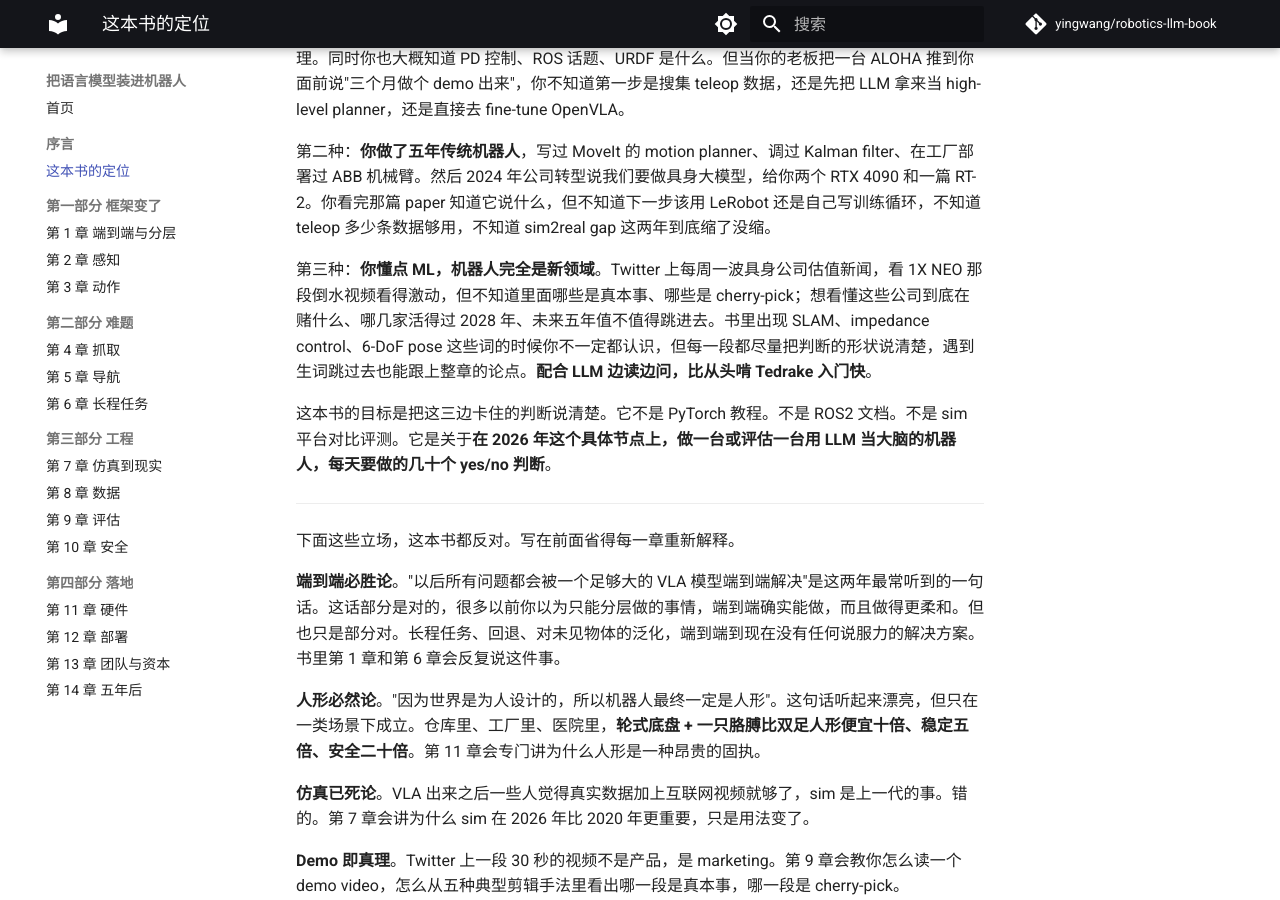
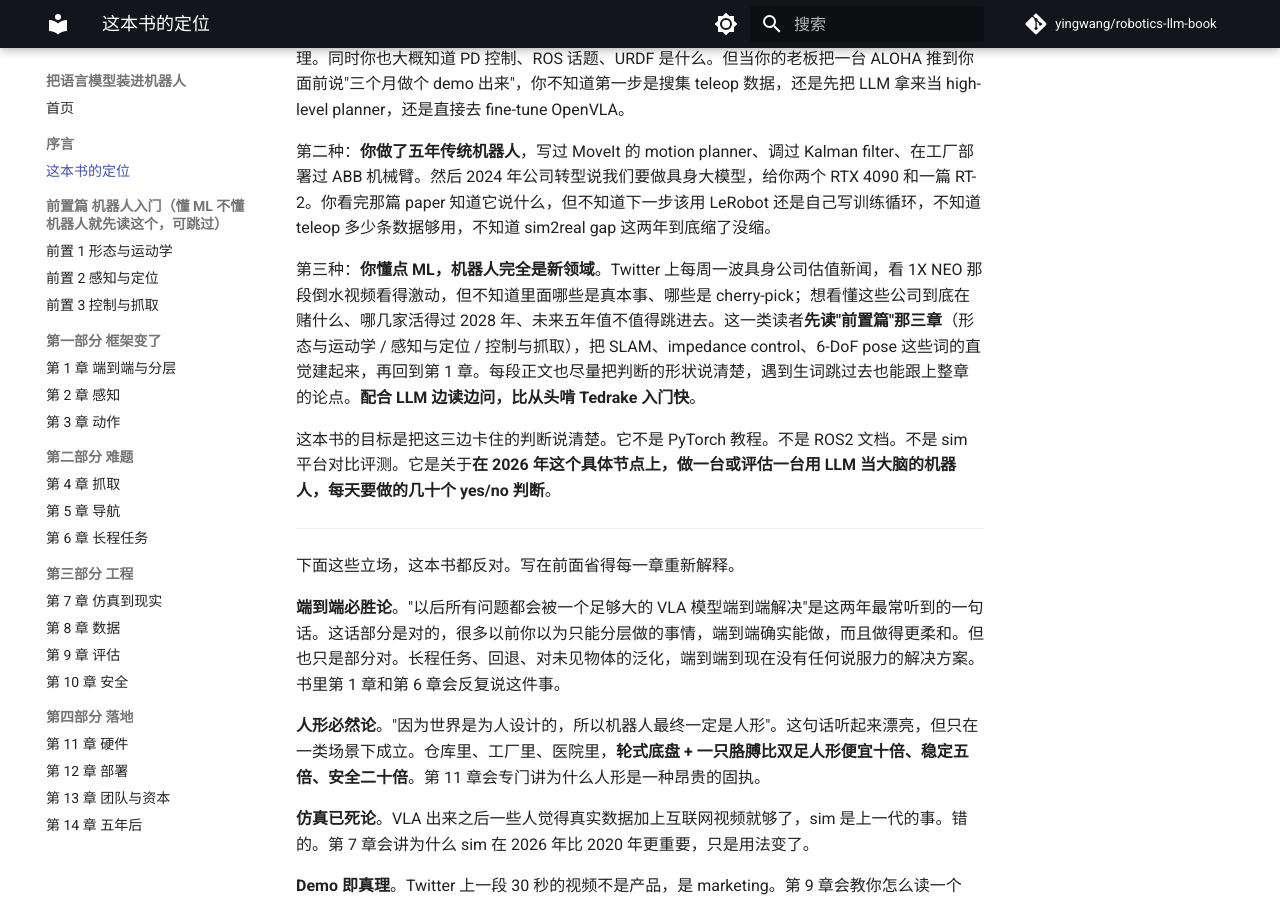
Before and after one commit to yingwang/robotics-llm-book, an MkDocs documentation site: the page built from docs/00-preface.md, in a window 1280 px wide and 900 px high, scrolled down 816 px. Built offline with MkDocs 1.6.1 and Material for MkDocs 9.7.7, drawn with Linux system fonts in a browser that asks for light colours; comment, search, counter and statistics services are not loaded.

Commit message:
nav: 把前置篇 P1/P2/P3 挂到 mkdocs 导航和 README 上
序里第三类读者（懂 ML 不懂机器人）的指引改成"先读前置篇三章
建直觉再回第 1 章"。

Co-Authored-By: Claude Opus 4.7 (1M context) <noreply@anthropic.com>

```diff
--- a/docs/00-preface.md
+++ b/docs/00-preface.md
@@ -24,7 +24,7 @@
 
 第二种：**你做了五年传统机器人**，写过 MoveIt 的 motion planner、调过 Kalman filter、在工厂部署过 ABB 机械臂。然后 2024 年公司转型说我们要做具身大模型，给你两个 RTX 4090 和一篇 RT-2。你看完那篇 paper 知道它说什么，但不知道下一步该用 LeRobot 还是自己写训练循环，不知道 teleop 多少条数据够用，不知道 sim2real gap 这两年到底缩了没缩。
 
-第三种：**你懂点 ML，机器人完全是新领域**。Twitter 上每周一波具身公司估值新闻，看 1X NEO 那段倒水视频看得激动，但不知道里面哪些是真本事、哪些是 cherry-pick；想看懂这些公司到底在赌什么、哪几家活得过 2028 年、未来五年值不值得跳进去。书里出现 SLAM、impedance control、6-DoF pose 这些词的时候你不一定都认识，但每一段都尽量把判断的形状说清楚，遇到生词跳过去也能跟上整章的论点。**配合 LLM 边读边问，比从头啃 Tedrake 入门快**。
+第三种：**你懂点 ML，机器人完全是新领域**。Twitter 上每周一波具身公司估值新闻，看 1X NEO 那段倒水视频看得激动，但不知道里面哪些是真本事、哪些是 cherry-pick；想看懂这些公司到底在赌什么、哪几家活得过 2028 年、未来五年值不值得跳进去。这一类读者**先读"前置篇"那三章**（形态与运动学 / 感知与定位 / 控制与抓取），把 SLAM、impedance control、6-DoF pose 这些词的直觉建起来，再回到第 1 章。每段正文也尽量把判断的形状说清楚，遇到生词跳过去也能跟上整章的论点。**配合 LLM 边读边问，比从头啃 Tedrake 入门快**。
 
 这本书的目标是把这三边卡住的判断说清楚。它不是 PyTorch 教程。不是 ROS2 文档。不是 sim 平台对比评测。它是关于**在 2026 年这个具体节点上，做一台或评估一台用 LLM 当大脑的机器人，每天要做的几十个 yes/no 判断**。
 
--- a/mkdocs.yml
+++ b/mkdocs.yml
@@ -38,6 +38,10 @@ nav:
   - 首页: index.md
   - 序言:
     - 这本书的定位: 00-preface.md
+  - 前置篇 机器人入门（懂 ML 不懂机器人就先读这个，可跳过）:
+    - 前置 1 形态与运动学: p1-shape-and-kinematics.md
+    - 前置 2 感知与定位: p2-perception-and-localization.md
+    - 前置 3 控制与抓取: p3-control-and-grasp.md
   - 第一部分 框架变了:
     - 第 1 章 端到端与分层: 01-end-to-end.md
     - 第 2 章 感知: 02-perception.md
```
Also changed, not shown: README.md (+6 -0 lines).
